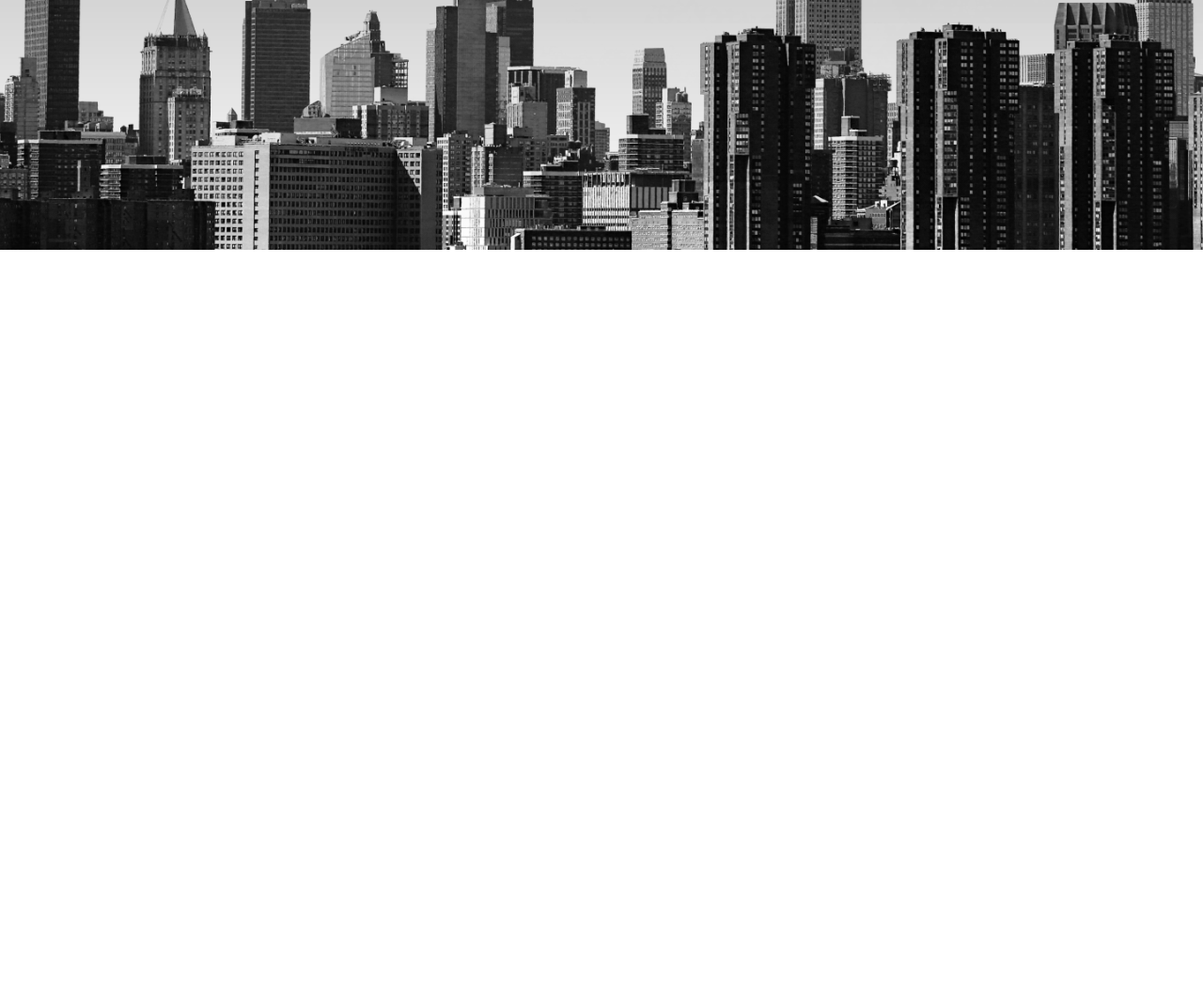
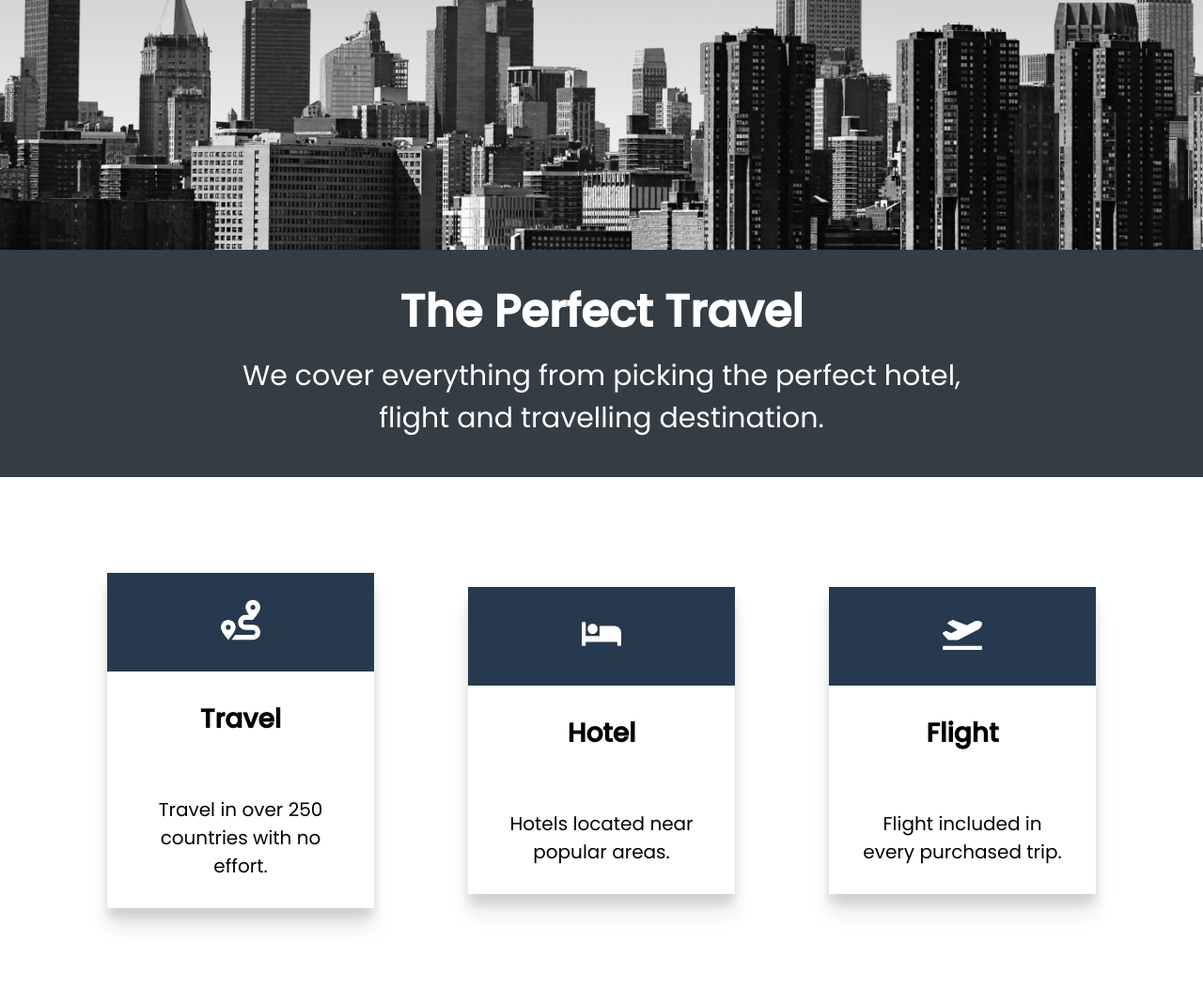
Before and after one commit to minjaechang/travelly-project, a plain HTML site: page index.html in a window 1280 px wide. Shown: the part 1334-2402 px from the top of the page at 94% size. Before the commit the page ends 1600 px from the top, so only its background shows below. Drawn offline with Linux system fonts and the light colour scheme; a web font is replaced by a local one.

Commit message:
Create Benefits section and adddesign

```diff
--- a/index.html
+++ b/index.html
@@ -51,5 +51,38 @@
         <img src="./img/cloud.png" class="moving-cloud-2 cloud" />
       </header>
     </section>
+
+    <section id="benefits">
+      <header class="benefits-header">
+        <h2>The Perfect Travel</h2>
+        <h3>
+          We cover everything from picking the perfect hotel,<br />flight and
+          travelling destination.
+        </h3>
+      </header>
+      <div class="cards">
+        <div class="card">
+          <div class="card-icon">
+            <img src="./icons/route-solid.svg" alt="" />
+          </div>
+          <h4>Travel</h4>
+          <p>Travel in over 250 countries with no effort.</p>
+        </div>
+        <div class="card">
+          <div class="card-icon">
+            <img src="./icons/bed-solid.svg" alt="" />
+          </div>
+          <h4>Hotel</h4>
+          <p>Hotels located near popular areas.</p>
+        </div>
+        <div class="card">
+          <div class="card-icon">
+            <img src="./icons/plane-departure-solid.svg" alt="" />
+          </div>
+          <h4>Flight</h4>
+          <p>Flight included in every purchased trip.</p>
+        </div>
+      </div>
+    </section>
   </body>
 </html>
--- a/style.css
+++ b/style.css
@@ -169,6 +169,56 @@ nav ul {
   }
 }
 
+/* Benefits Section */
+
+.benefits-header {
+  background: #343c44;
+  padding: 3rem;
+  min-height: 30vh;
+  display: flex;
+  flex-direction: column;
+  justify-content: center;
+  align-items: center;
+  text-align: center;
+  color: white;
+}
+
+.benefits-header h3 {
+  padding: 1rem;
+}
+
+.cards {
+  display: flex;
+  flex-wrap: wrap;
+  width: 90%;
+  margin: auto;
+  min-height: 70vh;
+  align-items: center;
+}
+
+.cards img {
+  max-width: 15%;
+  height: 6em;
+  margin: 2rem;
+}
+
+.card {
+  text-align: center;
+  flex: 1 1 25rem;
+  min-height: 40vh;
+  margin: 2rem 5rem;
+  box-shadow: 0px 10px 10px rgba(0, 0, 0, 0.1), 0px 20px 20px rgba(0, 0, 0, 0.1);
+}
+
+.card-icon {
+  background: #27394e;
+}
+
+.card h4,
+.card p {
+  padding: 3rem;
+}
+
 /* media query */
 @media screen and (max-width: 932px) {
   html {
@@ -188,10 +238,6 @@ nav ul {
     pointer-events: none;
   }
 
-  .moving-cloud-1 {
-    /* z-index: -1; */
-  }
-
   .moving-cloud-2 {
     z-index: -1;
   }
```
